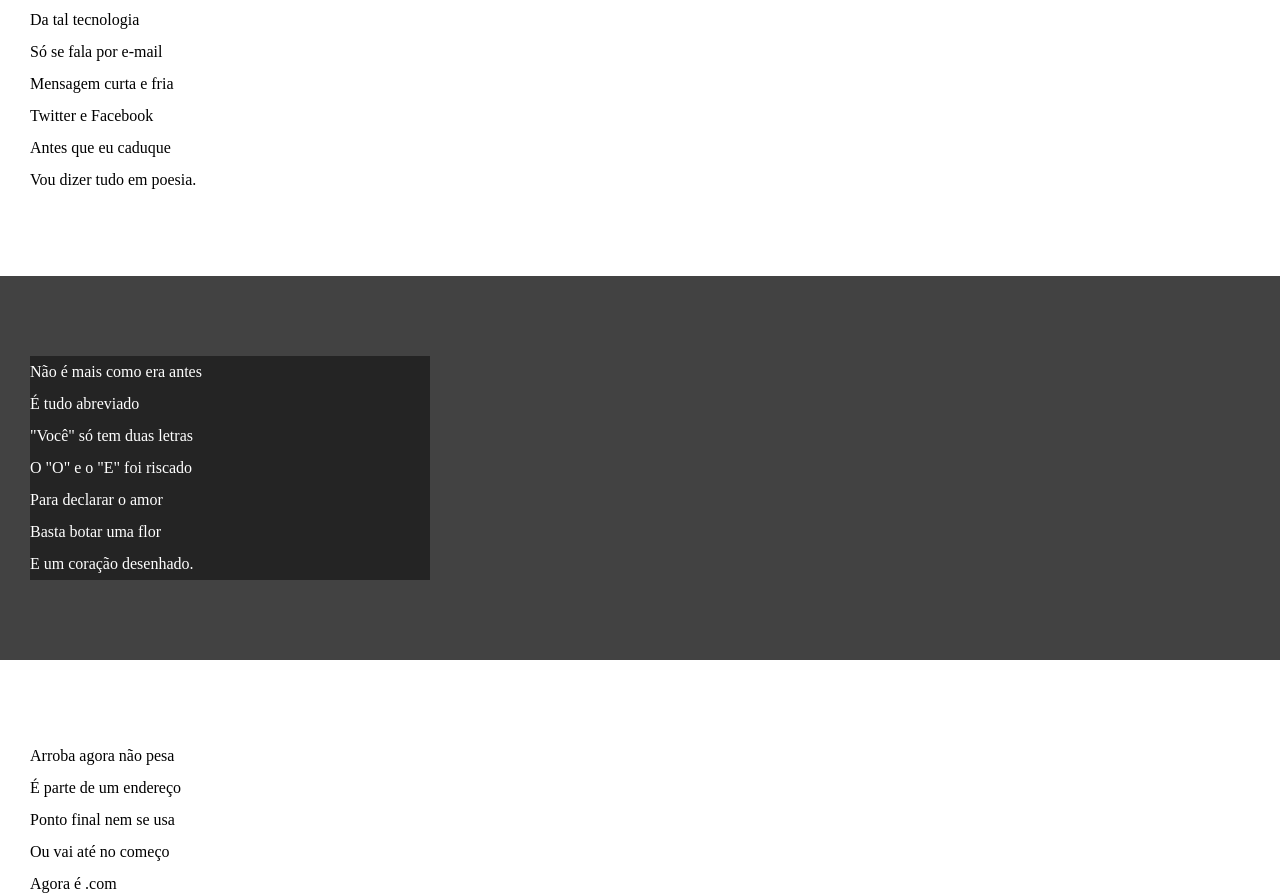
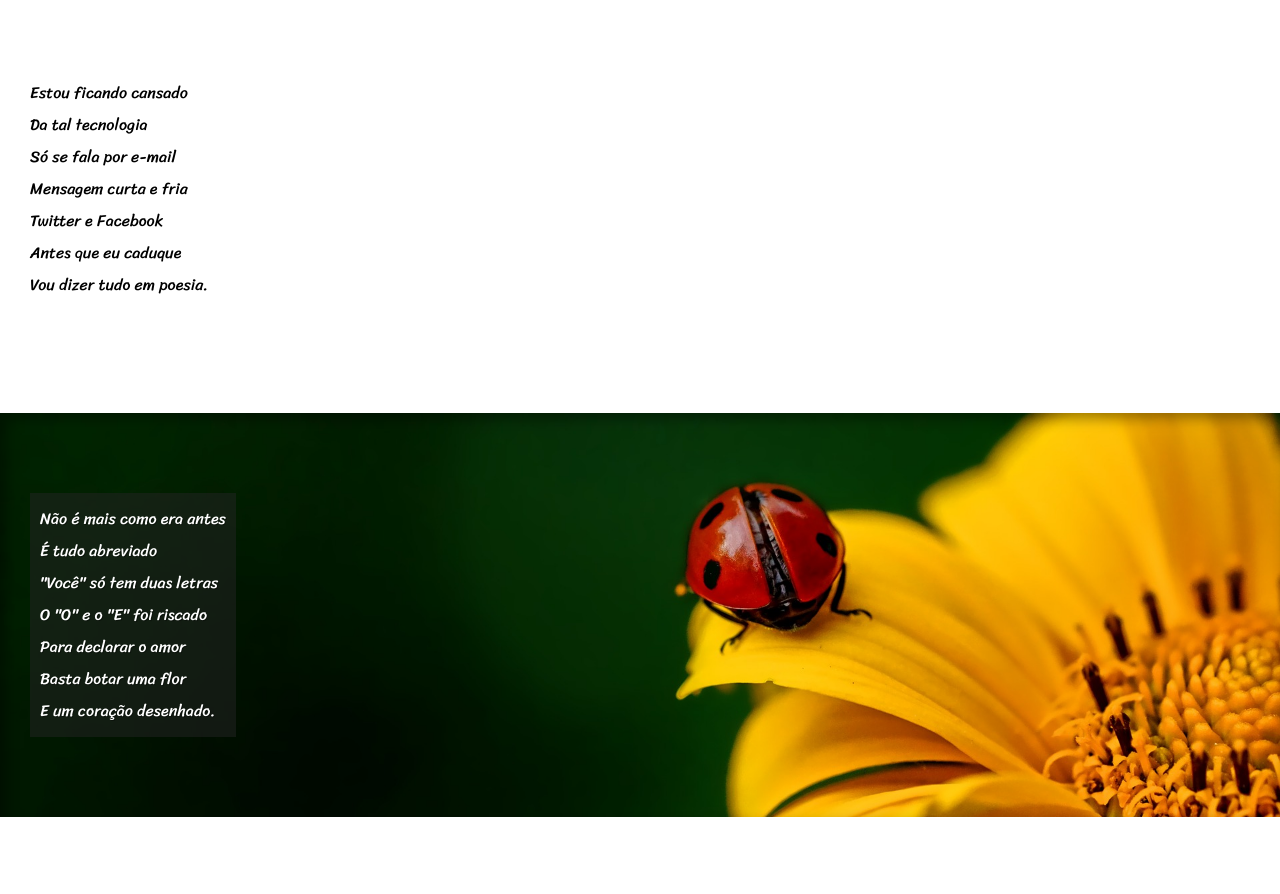
Before and after one commit to JonatasValesi/html-css, a plain HTML site: page Desafios/d012/index.html in a window 1280 px wide. Shown: the part 243-1137 px from the top of the page. Drawn offline with Linux system fonts and the light colour scheme.

Commit message:
update
v1.2

```diff
--- a/Desafios/d012/estilo/style.css
+++ b/Desafios/d012/estilo/style.css
@@ -1,4 +1,15 @@
 @charset "UTF-8 ";
+
+@import url('https://fonts.googleapis.com/css2?family=Bebas+Neue&family=Passion+One&display=swap');
+
+@import url('https://fonts.googleapis.com/css2?family=Sriracha&display=swap');
+
+:root {
+    --font1: Verdana, Geneva, Tahoma, sans-serif; ;
+    --font2:'Passion One', cursive;
+    --font3:'Sriracha', cursive;
+}
+
 
 * {
     margin: 0px;
@@ -8,17 +19,21 @@
 html, body {
     min-height: 100vh;
     background-color: darkgray;
+    font-family: var(--font1);
 }
 
 header {
     background-color: black;
     color: white;
     text-align: center;
+
 }
 
 header > h1 {
     padding-top: 50px;
     font-variant: small-caps;
+    font-family: var(--font2);
+    font-size: 10vw;
 }
 
 header > p {
@@ -45,16 +60,39 @@ section {
     padding-bottom: 10vh;
     line-height: 2em;
     padding-left: 30px;
+    font-family: var(--font3);
+    font-size: 3.5wh;
+}
+
+section > p {
+    padding-bottom: 2em;
 }
 
 section.imagem {
     background-color: rgb(66, 66, 66);
     color: white;
+    box-shadow: inset 6px 6px 13px 0px rgba(0, 0, 0, 0.377);
+    background-attachment: fixed;
 }
 
 section.imagem > p {
-    width: 400px;
-    background-color: rgb(36, 36, 36);
+    display: inline-block;
+    padding: 10px;
+    background-color: rgba(36, 36, 36, 0.514);
+    text-shadow: 1px 1px 0px rgba(0, 0, 0, 0.342);
+
+}
+
+section#img01{
+    background-image: url('../imagens/background001.jpg');
+    background-position: right center;
+    background-size: cover;
+}
+
+section#img02{
+    background-image: url('../imagens/background002.jpg');
+    background-position: right center;
+    background-size: cover;
 }
 
 footer {
--- a/Desafios/d012/index.html
+++ b/Desafios/d012/index.html
@@ -25,7 +25,7 @@
         </p>
     </section>
 
-    <section class="imagem">
+    <section class="imagem" id="img01">
         <p>
             Não é mais como era antes <br>
             É tudo abreviado <br>
@@ -58,7 +58,7 @@
         </p>
     </section>
 
-    <section class="imagem">
+    <section class="imagem" id="img02">
         <p>
             Tenho saudade das cartas <br>
             Escritas com a própria mão <br>
```
